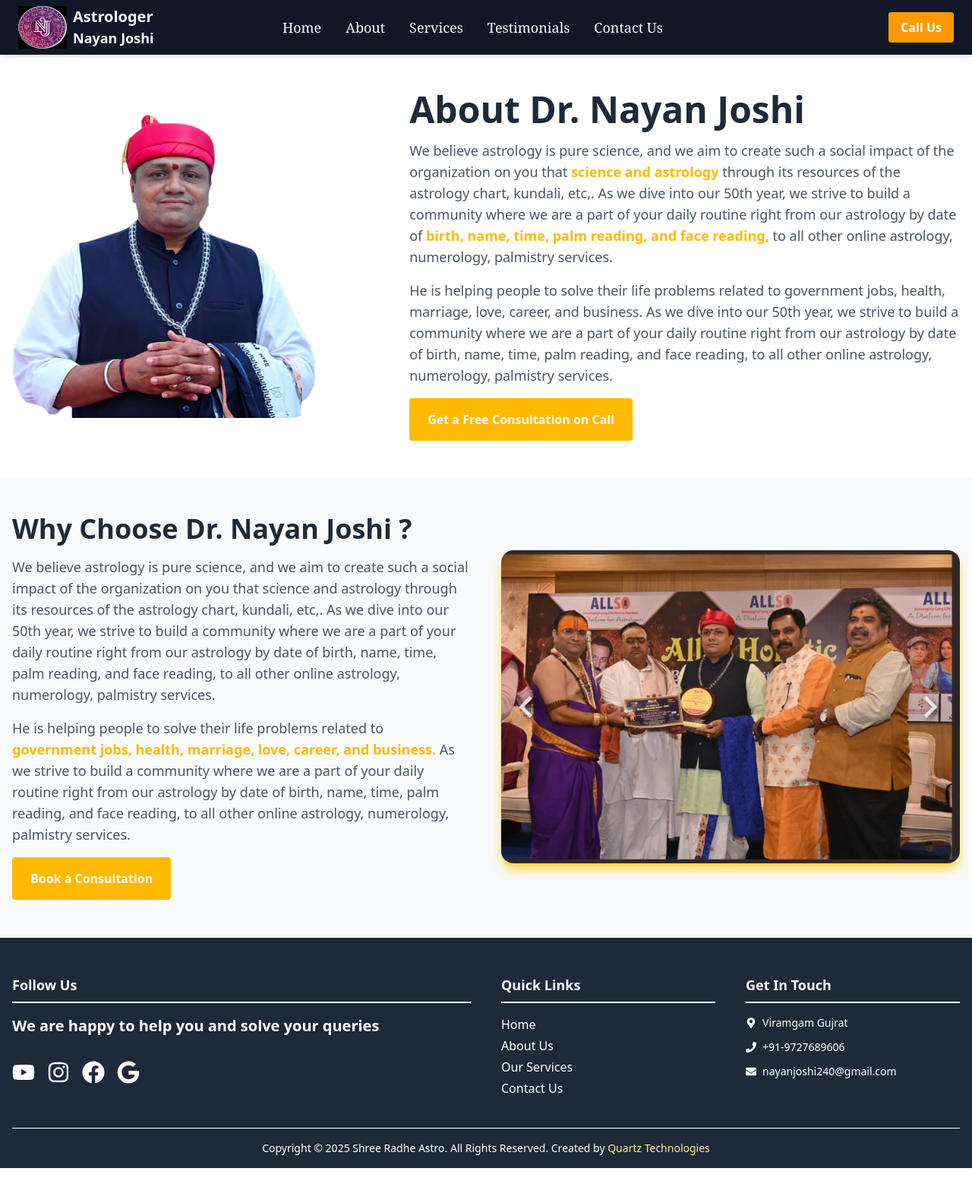
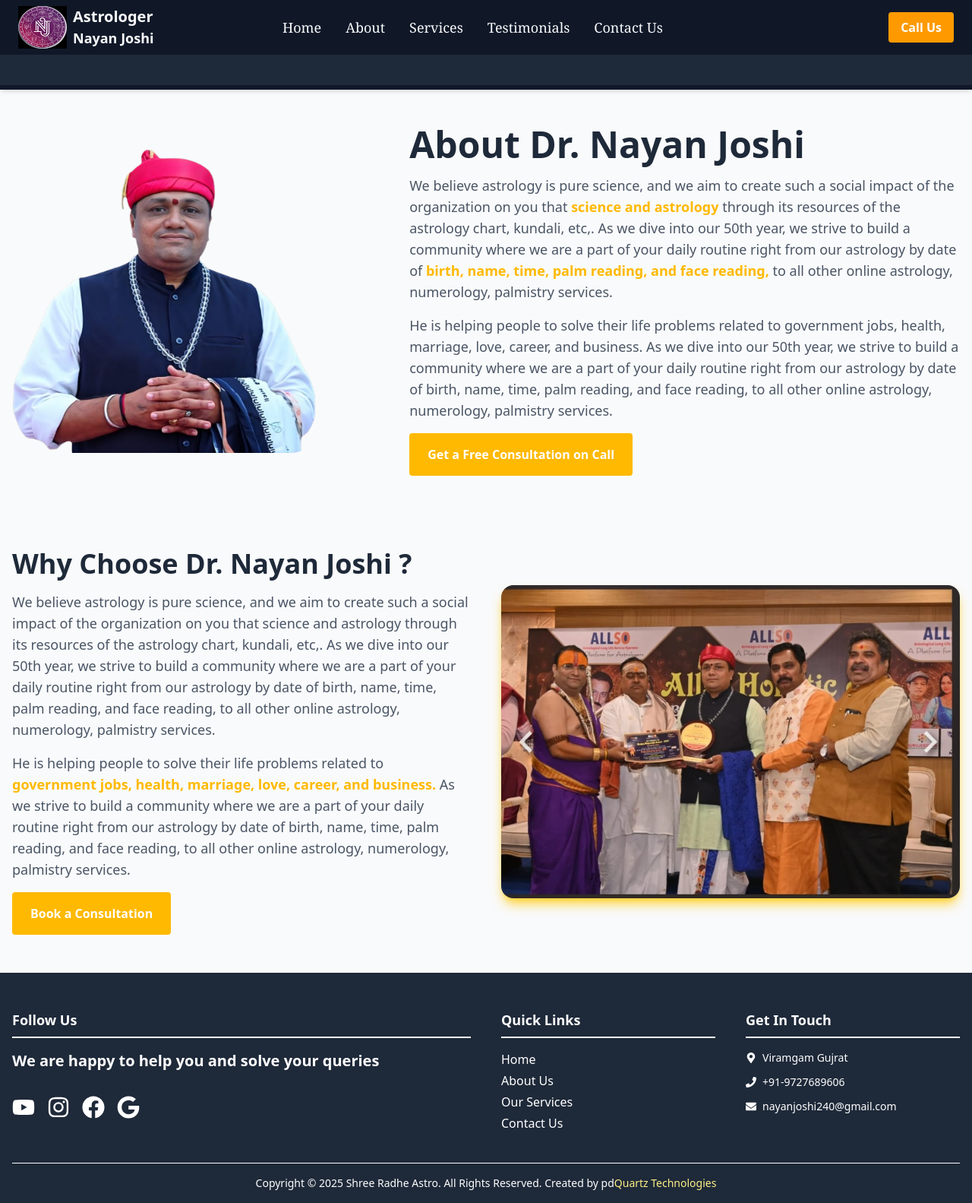
Before and after one commit to Parth4git/Shree-Radhe-Astro, a React (Vite) app: page /about in a window 1280 px wide. Shown: the whole page at 76% size. Before the commit the page ends 1537 px from the top, so only its background shows below. Built offline with nearby package versions, Linux system fonts and the light colour scheme.

Commit message:
few modifications

```diff
--- a/src/Components/AboutUs.jsx
+++ b/src/Components/AboutUs.jsx
@@ -2,7 +2,7 @@ import React from "react";
 
 const AboutUs = () => {
   return (
-    <section className="bg-white py-12">
+    <section className="bg-gray-50 py-12">
       <div className="max-w-7xl mx-auto px-4 flex flex-col md:flex-row items-center gap-10">
         {/* Image Section */}
         <div className="w-full md:w-2/5">
--- a/src/Components/Footer.jsx
+++ b/src/Components/Footer.jsx
@@ -108,7 +108,7 @@ const Footer = () => {
       {/* Copyright */}
       <div className="text-center text-sm text-white mt-10 border-t-1 pt-4 border-white">
         {" "}
-        Copyright © 2025 Shree Radhe Astro. All Rights Reserved. Created by{" "}
+        Copyright © 2025 Shree Radhe Astro. All Rights Reserved. Created by pd
         <a
           href="https://www.quartztechnologies.in/"
           target="_blank"
--- a/src/Components/Header.jsx
+++ b/src/Components/Header.jsx
@@ -59,6 +59,17 @@ const Header = () => {
           {isOpen ? <X size={28} /> : <Menu size={28} />}
         </button>
       </div>
+      <marquee
+        className="bg-gray-800 text-yellow-200 py-2 text-center font-serif"
+        behavior="scroll"
+        direction="left"
+      >
+        <p>
+          Welcome to the world of astrology! Discover your future with
+          personalized readings and insights. Call us at +91 9727689606 for
+          expert guidance.
+        </p>
+      </marquee>
 
       {/* Mobile Nav Dropdown */}
       {isOpen && (
```
